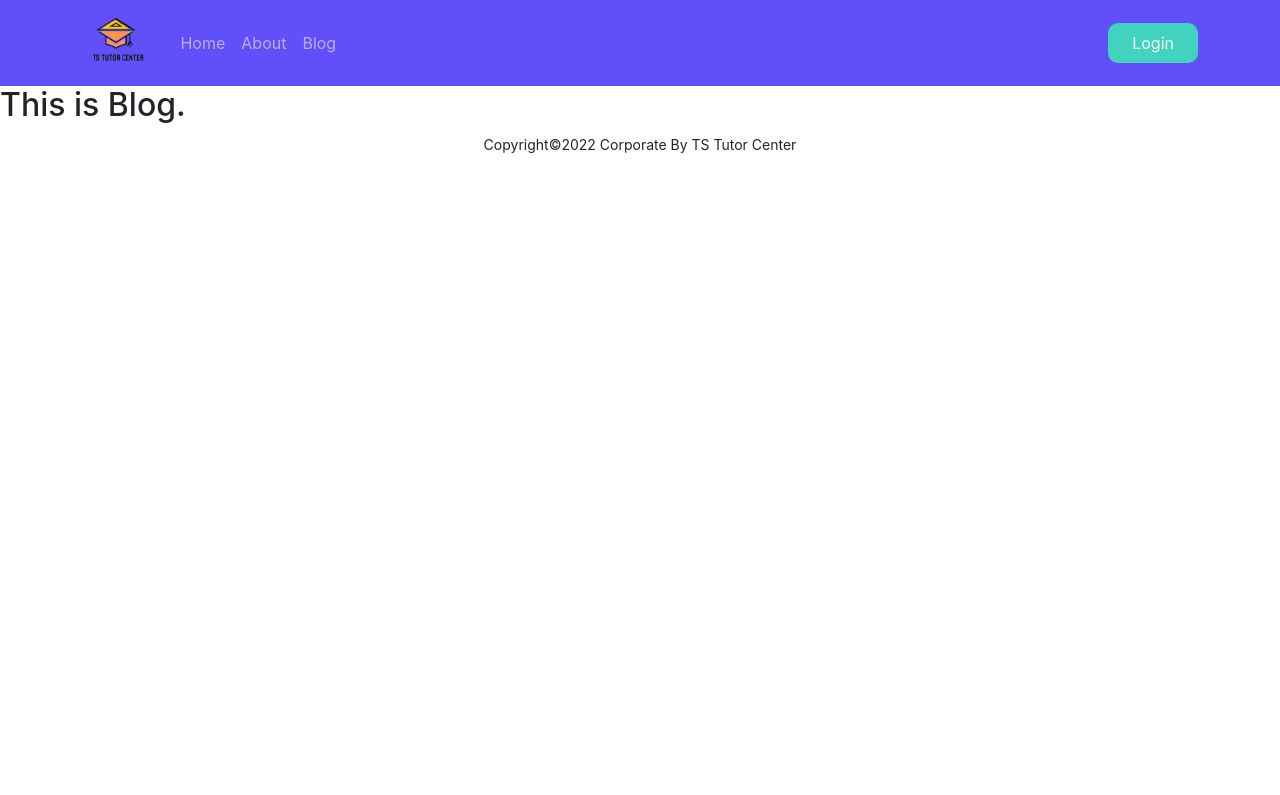
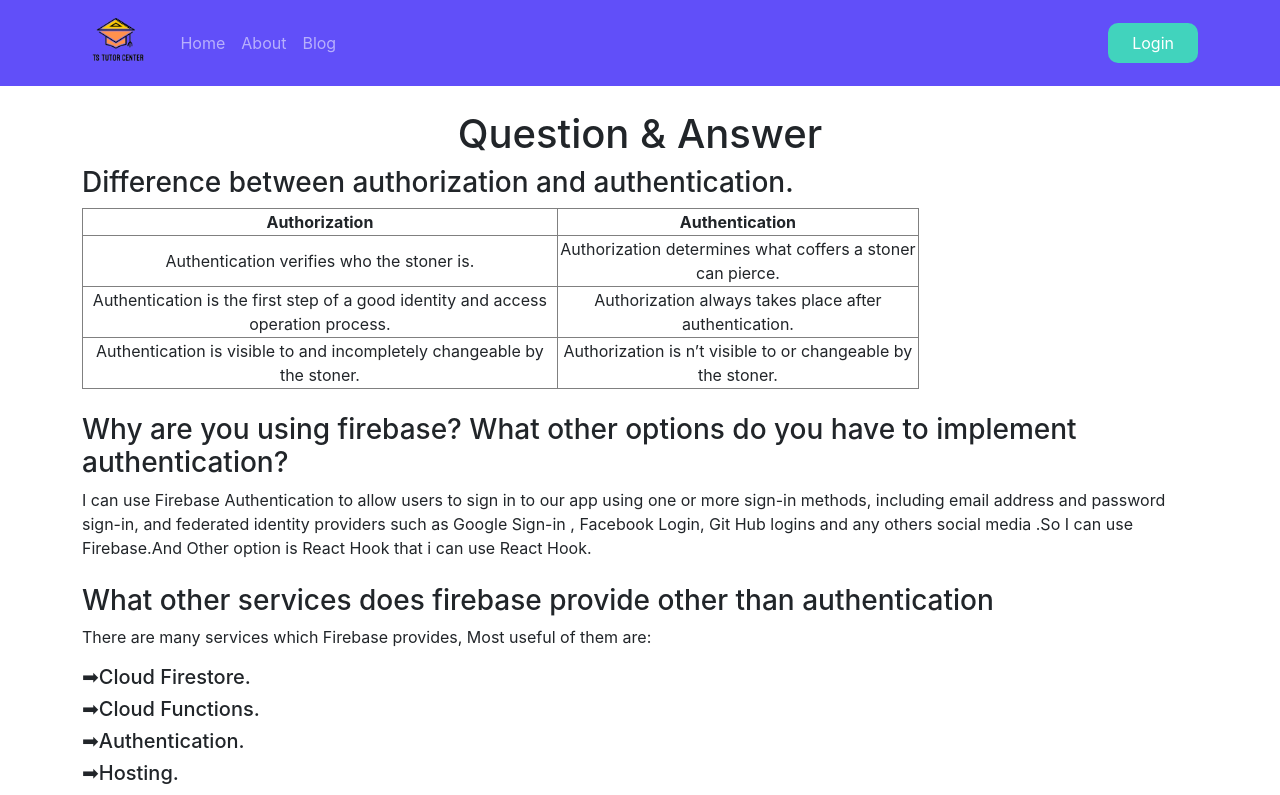
Before and after one commit to tanverrana/ts-tutor-center, a React (Create React App) app: page /blog in a window 1280 px wide. Shown: the top 795 px of the page. Built offline with nearby package versions, Linux system fonts and the light colour scheme; no server answers.

Commit message:
question and answer

```diff
--- a/src/components/About/About.js
+++ b/src/components/About/About.js
@@ -3,9 +3,9 @@ import picture from "../../images/tanver.png"
 
 const About = () => {
     return (
-        <div className="container d-flex justify-content-center align-items-center">
+        <div className="container  w-75 d-flex justify-content-center align-items-center">
             <div>
-                <img src={picture} alt="" />
+                <img src={picture} height="400px" alt="" />
                 <h3>Md. Tanver Rana Sobur</h3>
             </div>
             <div className="mx-5">
--- a/src/components/Blog/Blog.js
+++ b/src/components/Blog/Blog.js
@@ -2,8 +2,53 @@ import React from 'react';
 
 const Blog = () => {
     return (
-        <div>
-            <h2>This is Blog.</h2>
+        <div className="container my-4 mb-5">
+            <h1 className="text-center">Question & Answer</h1>
+            <div>
+                <h3>Difference between authorization and authentication.</h3>
+                <div>
+                    <table className="table-bordered  text-center w-75">
+                        <thead>
+                            <tr>
+                                <th scope="col">Authorization</th>
+                                <th scope="col">Authentication</th>
+                            </tr>
+                        </thead>
+                        <tbody>
+                            <tr>
+                                <td>Authentication verifies who the stoner is.</td>
+                                <td>Authorization determines what coffers a stoner can pierce.</td>
+                            </tr>
+                            <tr>
+                                <td>Authentication is the first step of a good identity and access operation process.</td>
+                                <td>Authorization always takes place after authentication.</td>
+                            </tr>
+                            <tr>
+                                <td>Authentication is visible to and incompletely changeable by the stoner.</td>
+                                <td>Authorization is n’t visible to or changeable by the stoner.</td>
+                            </tr>
+                        </tbody>
+                    </table>
+                </div>
+            </div>
+            <div className="my-4">
+                <h3> Why are you using firebase? What other options do you have to implement authentication?</h3>
+                <div>
+                    <p>I can use Firebase Authentication to allow users to sign in to our app using one or more sign-in methods, including email address and password sign-in, and federated identity providers such as Google Sign-in , Facebook Login, Git Hub logins and any others social media .So I can use Firebase.And Other option is React Hook that i can use React Hook.</p>
+                </div>
+            </div>
+            <div>
+                <h3>What other services does firebase provide other than authentication</h3>
+                <p>There are many services which Firebase provides, Most useful of them are:</p>
+                <h5>➡Cloud Firestore.</h5>
+                <h5>➡Cloud Functions.</h5>
+                <h5>➡Authentication.</h5>
+                <h5>➡Hosting.</h5>
+                <h5>➡Cloud Storage.</h5>
+                <h5>➡Google Analytics.</h5>
+                <h5>➡Predictions.</h5>
+                <h5>➡Cloud Messaging.</h5>
+            </div>
         </div>
     );
 };
--- a/src/components/Footer/Footer.js
+++ b/src/components/Footer/Footer.js
@@ -3,7 +3,7 @@ import React from 'react';
 const Footer = () => {
     return (
         <footer className="text-center">
-            <p><small>Copyright©2022 Corporate By TS Tutor Center</small></p>
+            <p><small>Copyright©2022 Corporate By <span className="text-info">TS Tutor Center</span></small></p>
         </footer>
     );
 };
```
